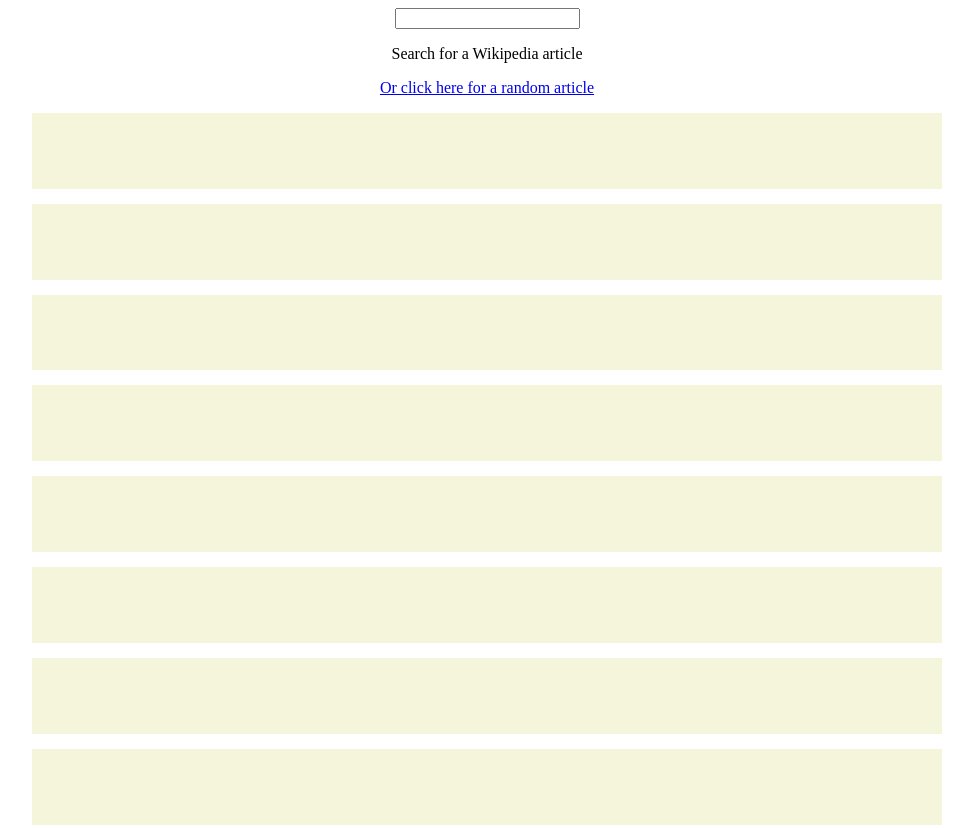
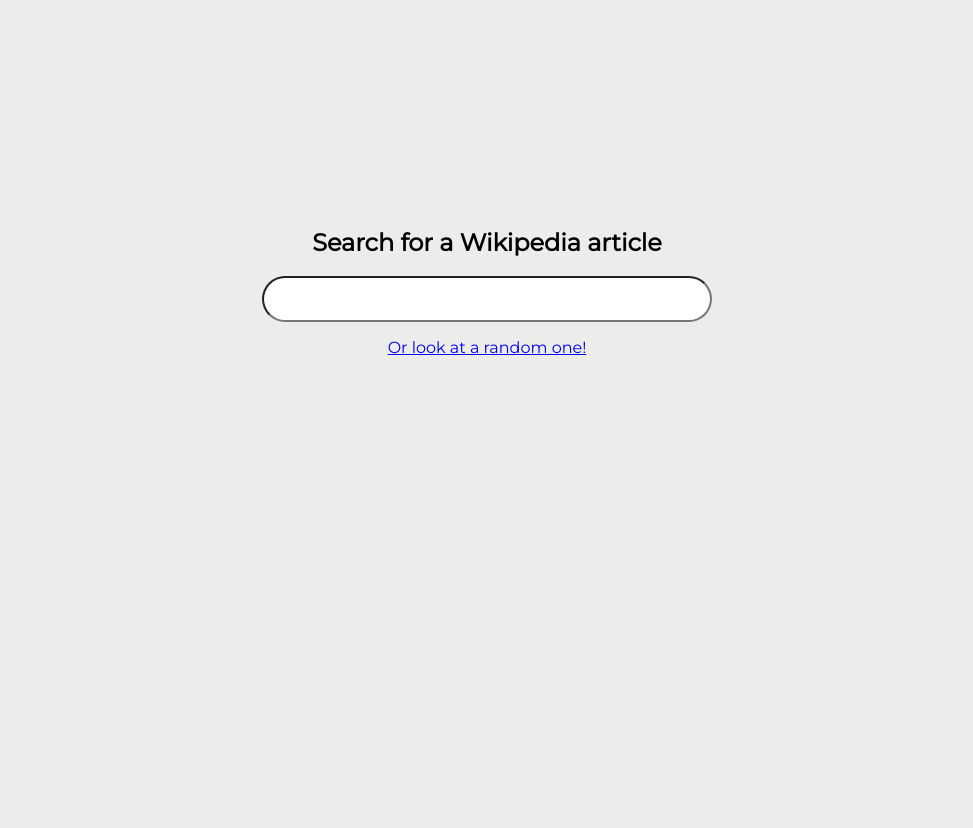
Before and after one commit to abletsang/wikiviewer, a plain HTML site: page index.html in a window 1280 px wide. Shown: the top 828 px of the page, without its empty margins (153-1126 px from the left). After the commit the page ends 800 px from the top, so only its background shows below. Drawn offline with nearby package versions, Linux system fonts and the light colour scheme.

Commit message:
add styling

```diff
--- a/index.html
+++ b/index.html
@@ -3,14 +3,15 @@
 <head>
 	<meta charset="utf-8">
 	<title>Wiki Viewier</title>
+	<link href="https://fonts.googleapis.com/css?family=Montserrat" rel="stylesheet">
 	<link rel="stylesheet" type="text/css" href="main.css">
 </head>
 <body>
 
+<h2>Search for a Wikipedia article</h2>
+<input type="text" name="search">
+<p class="random"><a href="https://en.wikipedia.org/wiki/Special:Random" target="blank">Or look at a random one!</a></p>
 
-<input type="text" name="search">
-<p>Search for a Wikipedia article</p>
-<p><a href="https://en.wikipedia.org/wiki/Special:Random" target="blank">Or click here for a random article</a></p>
 <div class="wikiResults0 wiki"></div>
 <div class="wikiResults1 wiki"></div>
 <div class="wikiResults2 wiki"></div>
@@ -22,8 +23,6 @@
 <div class="wikiResults8 wiki"></div>
 <div class="wikiResults9 wiki"></div>
 
-
-
 	<script src="https://code.jquery.com/jquery-3.2.1.min.js" integrity="sha256-hwg4gsxgFZhOsEEamdOYGBf13FyQuiTwlAQgxVSNgt4=" crossorigin="anonymous"></script>
 	<script type="text/javascript" src="script.js"></script>
 </body>
--- a/main.css
+++ b/main.css
@@ -1,11 +1,42 @@
 body {
 	text-align: center;
+	font-family: "Montserrat";
+	background: #ECECEA;
+}
+
+h2 {
+	margin-top: 18%;
+	/*margin-top: 50px;*/
+	transition-property: margin-top;
+	transform-style: linear;
+	transition-duration: 1s;
+}
+
+input {
+	width: 35%;
+	height: 2.5em;
+	border-radius: 25px;
+	font-size: 16px;
+	font-family: "Montserrat";
+	text-align: center;
+}
+
+input:focus {
+	outline: none;
+}
+
+.random {
+	margin-bottom: 2em;
 }
 
 .wiki {
 	text-align: left;
-	width: 66%;
+	width: 55%;
 	margin: 15px auto;
-	background-color: beige;
-	padding: 3%;
+	background: #ECECEA;
+	padding: 1%;
 }
+
+.wiki:hover {
+	border-left: 3px solid #2a3457;
+}
--- a/script.js
+++ b/script.js
@@ -1,6 +1,8 @@
 $("input").keypress(function(e) {
 	if (e.which === 13) {
-		var searchStr = $("input").val()
+		var searchStr = $("input").val();
+		$("input").val("");
+		$("h2").css("margin-top", "50px");
 		var url = "http://en.wikipedia.org/w/api.php?action=opensearch&search=" + searchStr + "&format=json"; // &callback=wikiCallback
 		$.ajax({
 			dataType: "jsonp",
```
